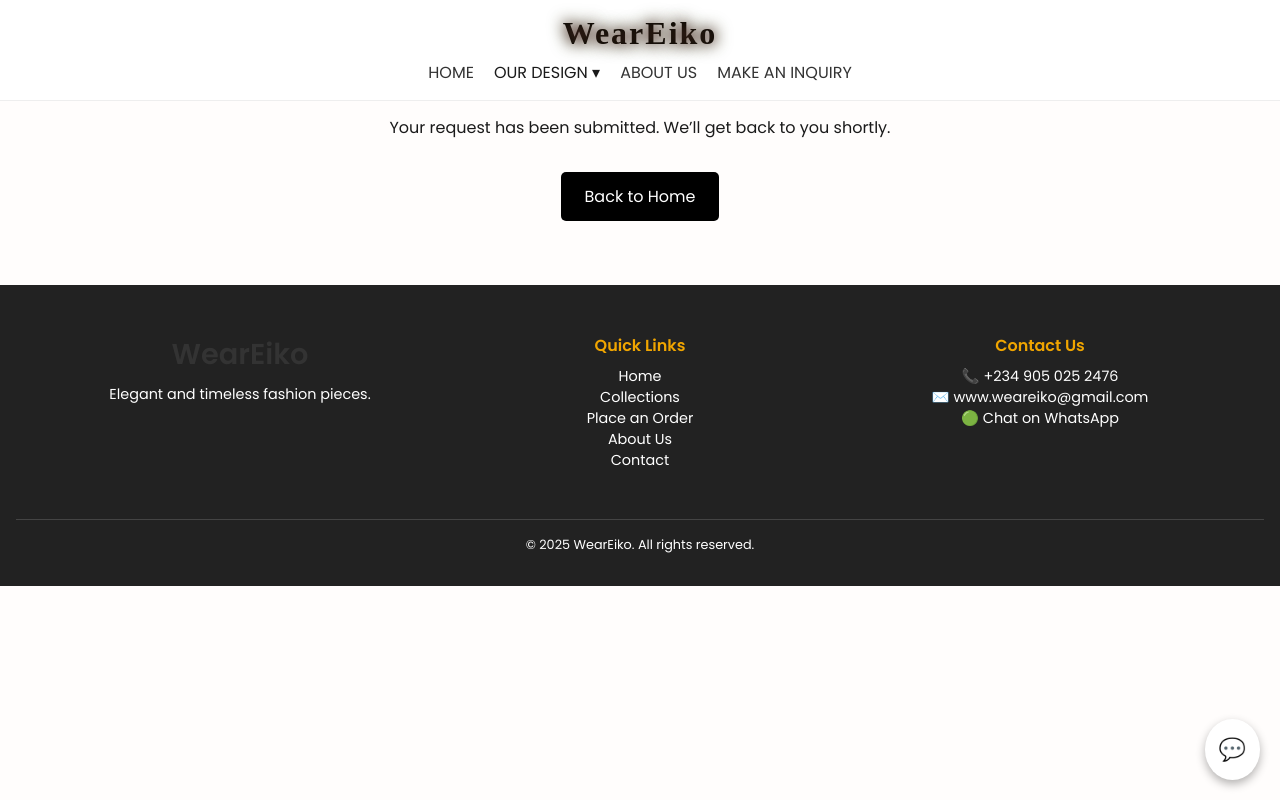
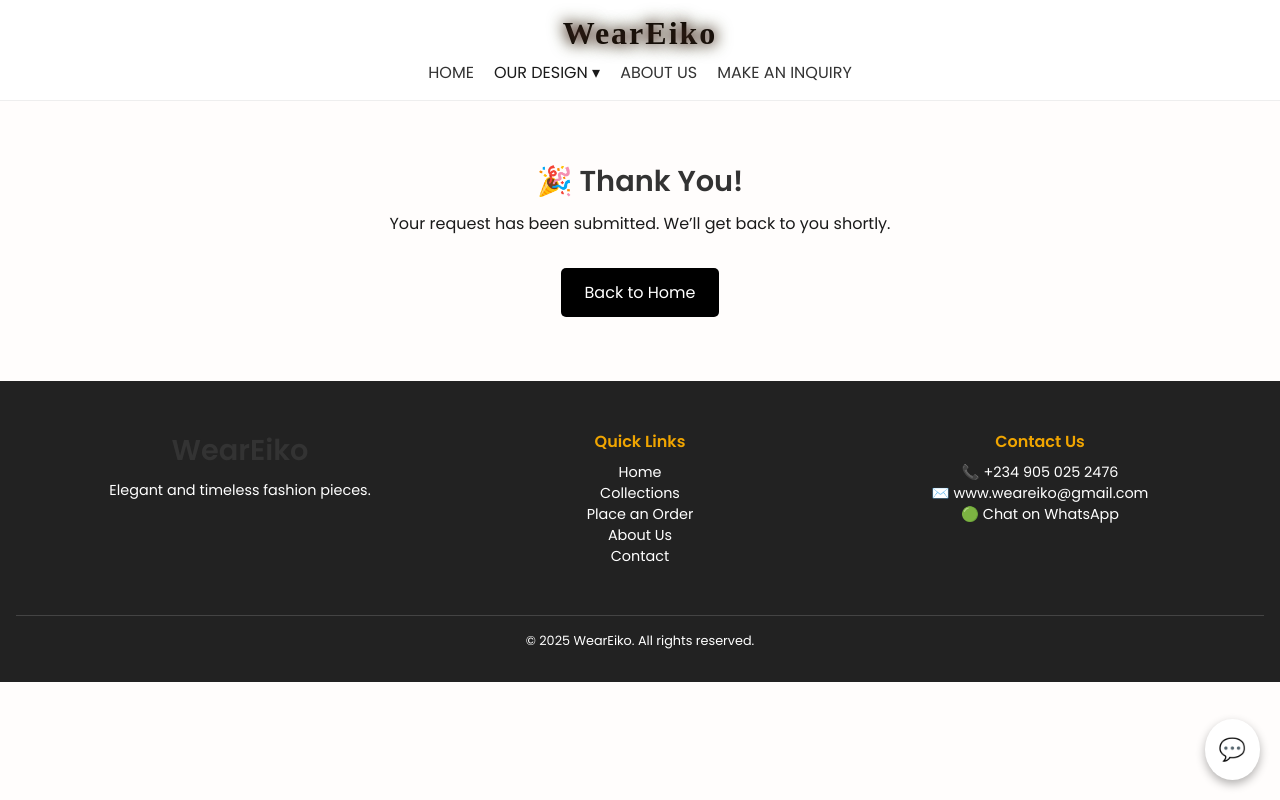
Before and after one commit to Perpetualisi/WearEiko, a React (Vite) app: page /thank-you in a window 1280 px wide. Built offline with nearby package versions, Linux system fonts and the light colour scheme.

Commit message:
Update ThankYou component with scroll and spacing fix

```diff
--- a/src/Components/ThankYou.jsx
+++ b/src/Components/ThankYou.jsx
@@ -1,12 +1,18 @@
-import React from 'react';
+import React, { useEffect } from 'react';
 import { Link } from 'react-router-dom';
 
 const ThankYou = () => {
+  useEffect(() => {
+    window.scrollTo(0, 0);
+  }, []);
+
   return (
-    <div className="thank-you-page" style={{ textAlign: 'center', padding: '4rem' }}>
+    <div className="thank-you-page" style={{ textAlign: 'center', padding: '4rem 1rem', marginTop: '6rem' }}>
       <h2>🎉 Thank You!</h2>
       <p>Your request has been submitted. We’ll get back to you shortly.</p>
-      <Link to="/" style={{
+      <Link
+        to="/"
+        style={{
           marginTop: '2rem',
           display: 'inline-block',
           padding: '0.75rem 1.5rem',
@@ -14,7 +20,8 @@ const ThankYou = () => {
           color: '#fff',
           textDecoration: 'none',
           borderRadius: '5px'
-      }}>
+        }}
+      >
         Back to Home
       </Link>
     </div>
```
Lines whose indentation alone changed are shown as unchanged.
